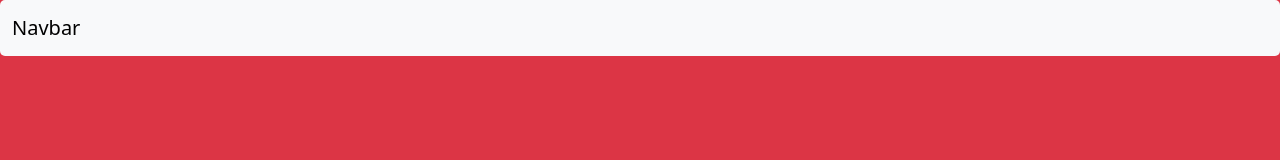
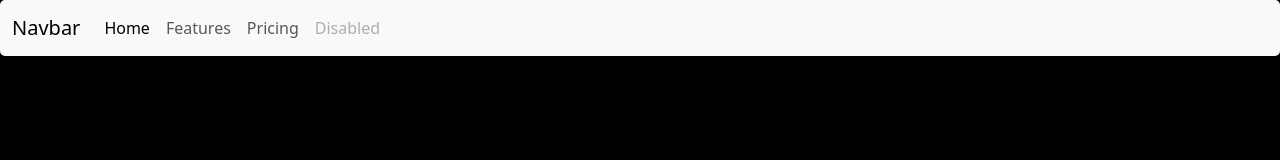
Before and after one commit to amiltonbandeira/Intro, a plain HTML site: page index.html in a window 1280 px wide. Drawn offline with nearby package versions, Linux system fonts and the light colour scheme.

Commit message:
Update index.html
updated menu

```diff
--- a/index.html
+++ b/index.html
@@ -8,14 +8,33 @@
     <link href="https://cdn.jsdelivr.net/npm/bootstrap@5.3.3/dist/css/bootstrap.min.css" rel="stylesheet" integrity="sha384-QWTKZyjpPEjISv5WaRU9OFeRpok6YctnYmDr5pNlyT2bRjXh0JMhjY6hW+ALEwIH" crossorigin="anonymous">
     <title>Webpagenance</title>
 </head>
-<body class="bg-danger">
-    <div class="header">
+<body class="bg-black">
+    <header>
         <nav class="navbar navbar-expand-lg bg-body-tertiary">
             <div class="container-fluid">
-                <a href="#" class="navbar-brand">Navbar</a>
+              <a class="navbar-brand" href="#">Navbar</a>
+              <button class="navbar-toggler" type="button" data-bs-toggle="collapse" data-bs-target="#navbarNav" aria-controls="navbarNav" aria-expanded="false" aria-label="Toggle navigation">
+                <span class="navbar-toggler-icon"></span>
+              </button>
+              <div class="collapse navbar-collapse" id="navbarNav">
+                <ul class="navbar-nav">
+                  <li class="nav-item">
+                    <a class="nav-link active" aria-current="page" href="#">Home</a>
+                  </li>
+                  <li class="nav-item">
+                    <a class="nav-link" href="#">Features</a>
+                  </li>
+                  <li class="nav-item">
+                    <a class="nav-link" href="#">Pricing</a>
+                  </li>
+                  <li class="nav-item">
+                    <a class="nav-link disabled" aria-disabled="true">Disabled</a>
+                  </li>
+                </ul>
+              </div>
             </div>
-        </nav>
-    </div>
+          </nav>
+    </header>
     <script src="https://cdn.jsdelivr.net/npm/bootstrap@5.3.3/dist/js/bootstrap.bundle.min.js" integrity="sha384-YvpcrYf0tY3lHB60NNkmXc5s9fDVZLESaAA55NDzOxhy9GkcIdslK1eN7N6jIeHz" crossorigin="anonymous"></script>
 </body>
 </html>
```
